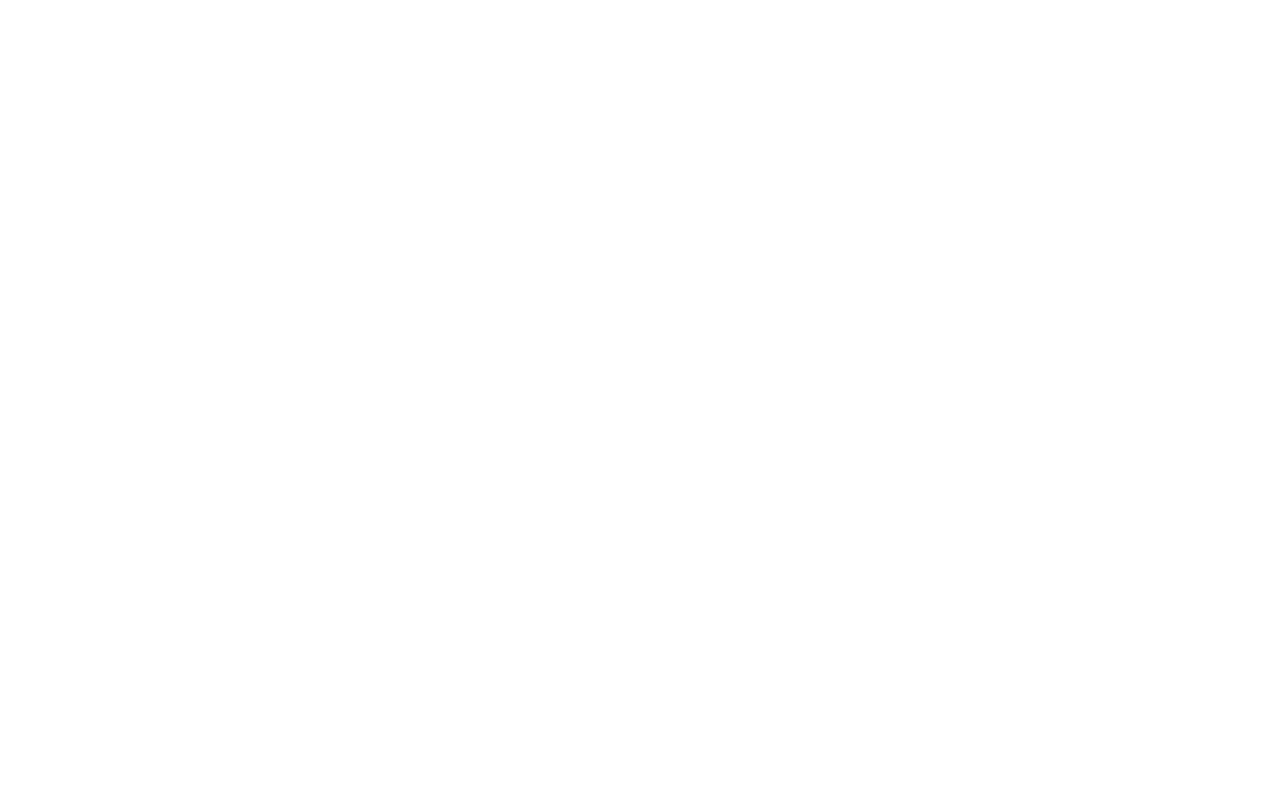
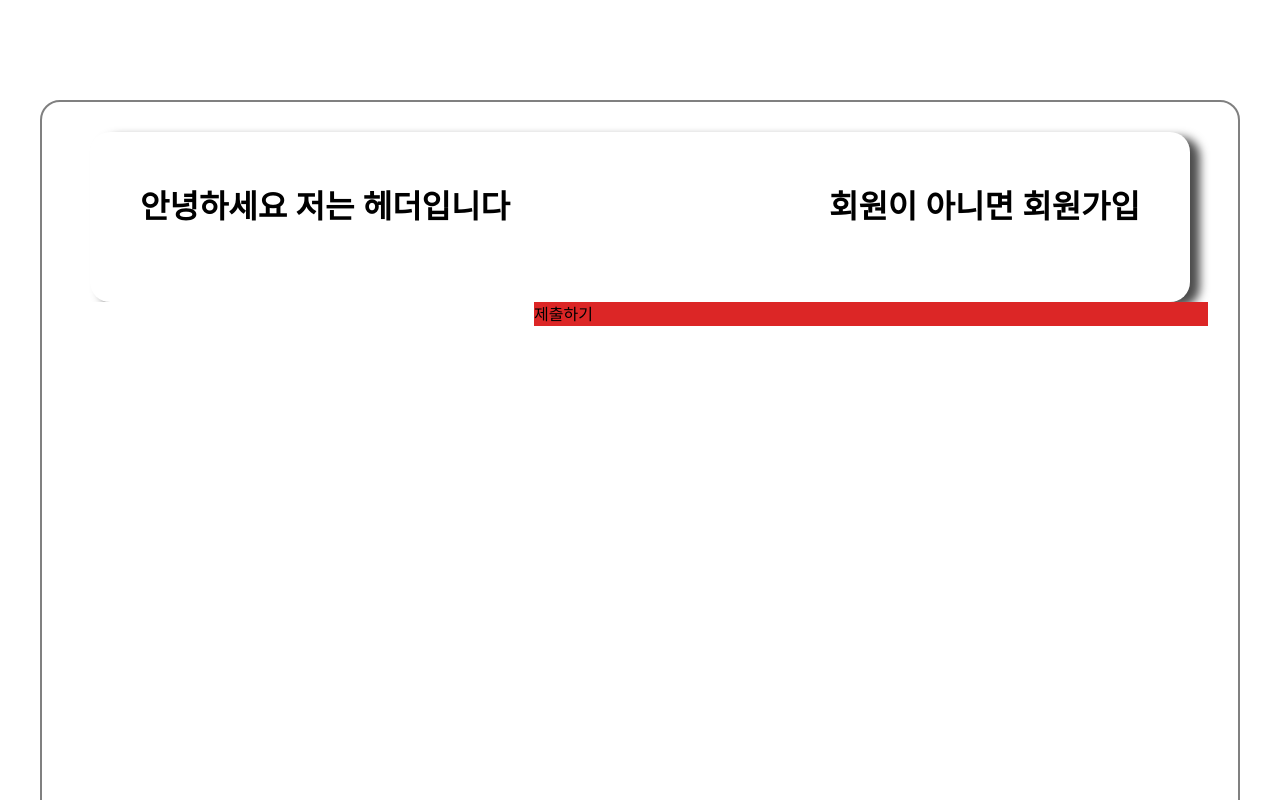
Before and after one commit to talli0505/6week_mini_front, a React (Create React App) app in the folder frontend/: page /form in a window 1280 px wide. Before the commit this address had no page. Shown: the top 800 px of the page. Built offline with nearby package versions, Linux system fonts and the light colour scheme.

Commit message:
로그인 페이지 구현 이전 커밋

```diff
--- /dev/null
+++ b/frontend/src/pages/Form.jsx
@@ -0,0 +1,18 @@
+import React from "react";
+import Layout from "../components/common/Layout";
+
+const Form = () => {
+  return (
+    <Layout>
+      <div className="bg-red-600">
+        <form>
+          <input type="text" />
+          <input type="textarea" />
+          <button>제출하기</button>
+        </form>
+      </div>
+    </Layout>
+  );
+};
+
+export default Form;
--- a/frontend/src/redux/modules/postsSlice.js
+++ b/frontend/src/redux/modules/postsSlice.js
@@ -23,7 +23,7 @@
   "posts/postPosts",
   async (payload, thunkAPI) => {
     try {
-      const { data } = await axios.post("http://localhost:3000/posts");
+      const { data } = await axios.post("http://localhost:3000/posts", payload);
       console.log(data);
       return thunkAPI.fulfillWithValue(data.data);
     } catch (error) {
--- a/frontend/src/shared/Router.js
+++ b/frontend/src/shared/Router.js
@@ -5,6 +5,7 @@
 import Home from "../pages/Home";
 import Modify from "../pages/Modify";
 import SignUp from "../pages/SignUp";
+import Form from "../pages/Form";
 
 function Router() {
   return (
@@ -16,6 +17,7 @@
         <Route path="/detail/:id" element={<Detail />} />
         <Route path="/modify" element={<Modify />} />
         <Route path="/signup" element={<SignUp />} />
+        <Route path="/form" element={<Form />} />
       </Routes>
     </BrowserRouter>
   );
```
Also changed, not shown: frontend/src/img/cloud.png (deleted).
